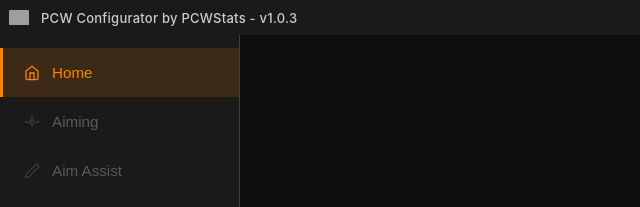
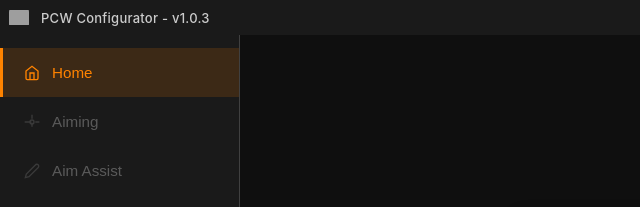
Before and after one commit to HEATLabs/HEAT-Labs-Configurator, an Electron app: page src/index.html in a window 1280 px wide. Shown: the top 207 px of the page, 0-640 px from the left. Drawn offline with Linux system fonts and the light colour scheme; no server answers; grey boxes are pictures that could not be loaded.

Commit message:
removed redundant PCWStats tag from custom title bar

```diff
--- a/src/index.html
+++ b/src/index.html
@@ -14,7 +14,7 @@
     <div class="title-bar">
       <div class="title-bar-left">
         <img class="title-bar-icon" src="https://cdn.jsdelivr.net/gh/PCWStats/Website-Images@main/logo/logo.webp" alt="PCWStats">
-        <span class="title-bar-title">PCW Configurator by PCWStats - v1.0.3</span>
+        <span class="title-bar-title">PCW Configurator - v1.0.3</span>
       </div>
       <div class="title-bar-controls">
         <button class="title-bar-button minimize-btn" id="minimizeBtn">
```
